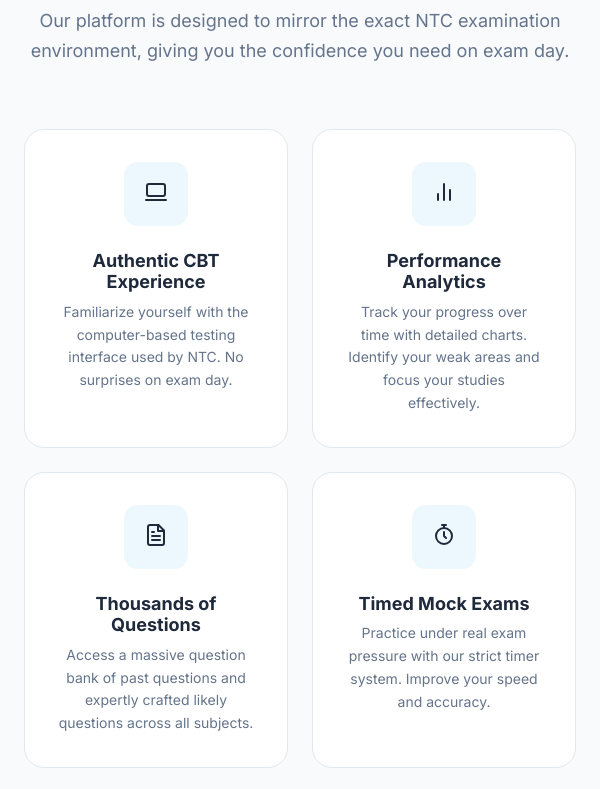
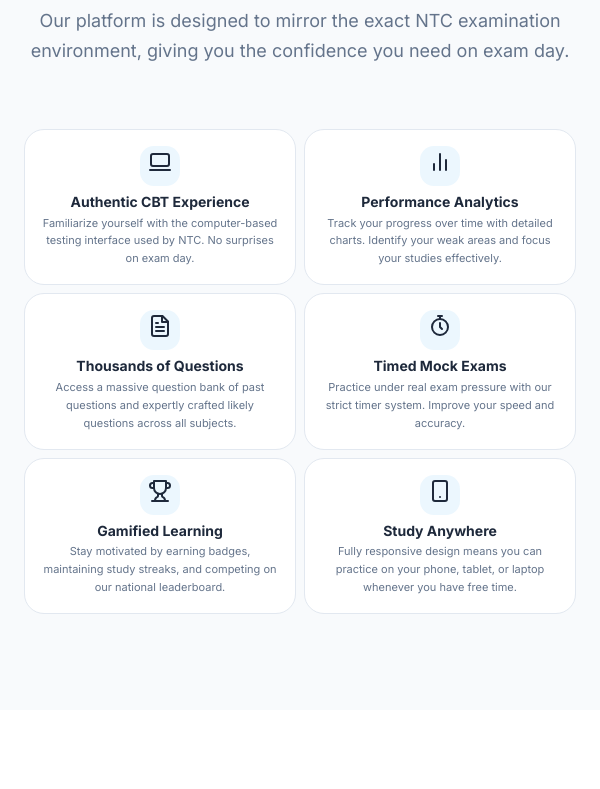
Before and after one commit to Atoopase1/NTC, a plain HTML site: page index.html in a window 600 px wide. Shown: the part 2260-3049 px from the top of the page. Drawn offline with nearby package versions, Linux system fonts and the light colour scheme; no server answers.

Commit message:
UI: Ensure 2-column features grid applies to all mobile sizes

```diff
--- a/css/responsive.css
+++ b/css/responsive.css
@@ -332,6 +332,27 @@
 
   .features-grid {
     grid-template-columns: repeat(2, 1fr);
+    gap: var(--space-sm);
+  }
+
+  .features-grid .feature-card {
+    padding: var(--space-md);
+  }
+
+  .features-grid .feature-icon {
+    width: 40px;
+    height: 40px;
+    font-size: 20px;
+    margin-bottom: var(--space-sm);
+  }
+
+  .features-grid h3 {
+    font-size: var(--text-sm);
+    margin-bottom: var(--space-xs);
+  }
+
+  .features-grid p {
+    font-size: 11px;
   }
 
   .subjects-grid {
```
